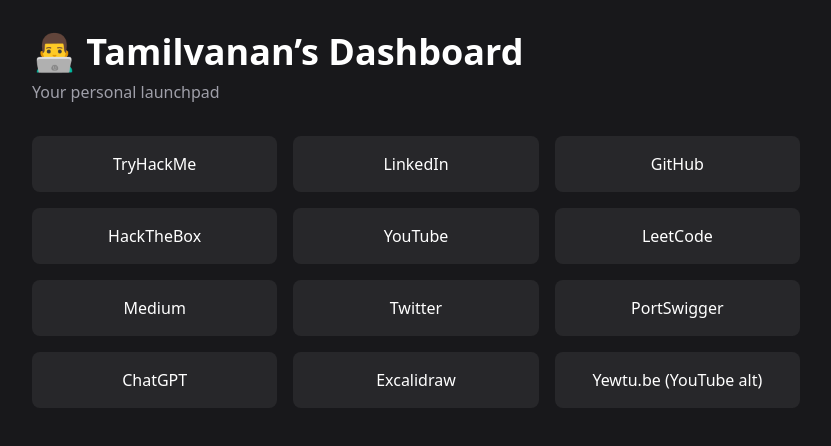
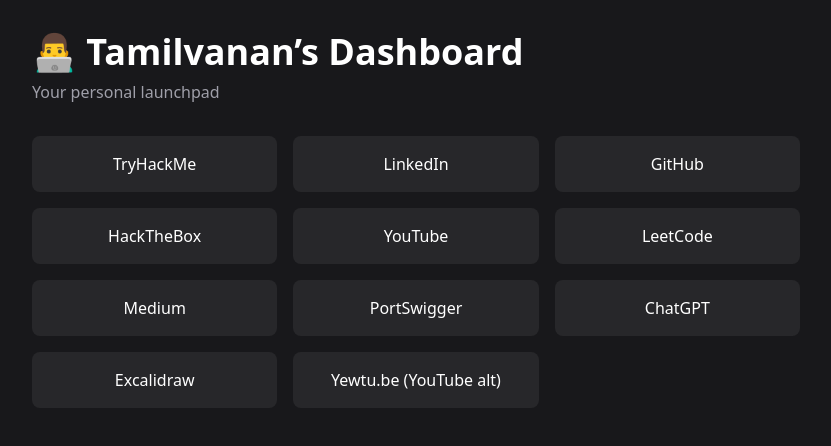
Before and after one commit to tamilvanansambasivam/my-dashboard, a React (Vite) app: page / in a window 1280 px wide. Shown: the top 446 px of the page, without its empty margins (224-1055 px from the left). Built offline with nearby package versions, Linux system fonts and the light colour scheme.

Commit message:
remove twitter

```diff
--- a/src/App.jsx
+++ b/src/App.jsx
@@ -30,7 +30,7 @@
           />
 
           <LinkCard title="Medium" url="https://medium.com/@tmlvnn" />
-          <LinkCard title="Twitter" url="https://x.com/tmlvnn" />
+
           <LinkCard title="PortSwigger" url="https://portswigger.net/" />
           <LinkCard title="ChatGPT" url="https://chatgpt.com/" />
           <LinkCard title="Excalidraw" url="https://excalidraw.com/" />
```
